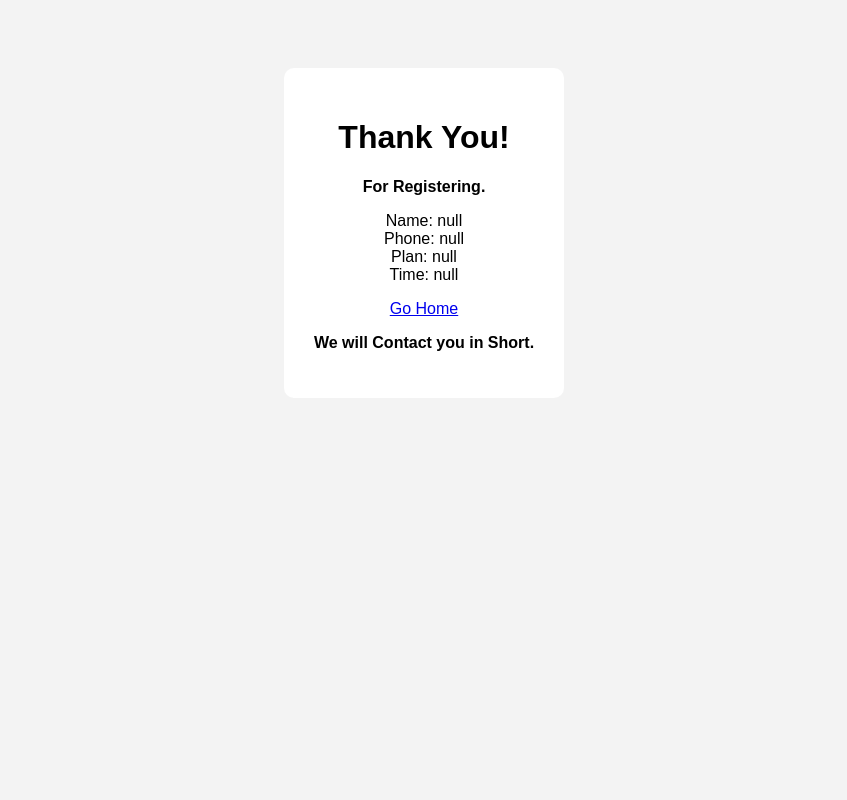
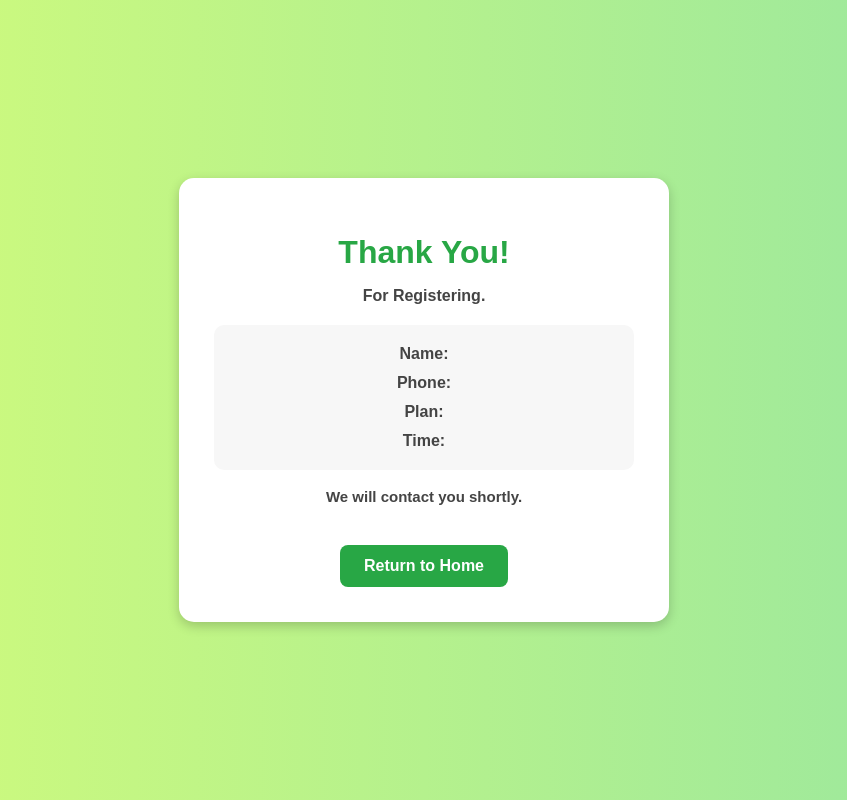
Before and after one commit to jeevankariyappams-cpu/adityayoga, a plain HTML site: page thankyou.html in a window 1280 px wide. Shown: the whole page, without its empty margins (216-1063 px from the left). Drawn offline with Linux system fonts and the light colour scheme.

Commit message:
thankyou.html

```diff
--- a/thankyou.html
+++ b/thankyou.html
@@ -1,31 +1,102 @@
-<!-- =====================
-FILE 3: thankyou.html
-===================== --><!DOCTYPE html><html>
+<!DOCTYPE html>
+<html lang="en">
+
 <head>
+<meta charset="UTF-8">
+<meta name="viewport" content="width=device-width, initial-scale=1.0">
 <title>Thank You</title>
+
 <style>
-body{text-align:center;font-family:Arial;background:#f3f3f3;padding:60px;}
-.box{background:white;padding:30px;display:inline-block;border-radius:10px;}
+
+body{
+margin:0;
+font-family:Arial,sans-serif;
+background:linear-gradient(to right,#d4fc79,#96e6a1);
+display:flex;
+justify-content:center;
+align-items:center;
+height:100vh;
+}
+
+.box{
+background:white;
+padding:35px;
+border-radius:15px;
+text-align:center;
+box-shadow:0 4px 12px rgba(0,0,0,0.2);
+max-width:420px;
+width:90%;
+}
+
+h1{
+color:#28a745;
+margin-bottom:10px;
+}
+
+p{
+color:#444;
+font-size:16px;
+}
+
+#data{
+margin-top:20px;
+line-height:1.8;
+background:#f7f7f7;
+padding:15px;
+border-radius:10px;
+}
+
+.home-btn{
+display:inline-block;
+margin-top:25px;
+padding:12px 24px;
+background:#28a745;
+color:white;
+text-decoration:none;
+border-radius:8px;
+font-weight:bold;
+}
+
+.home-btn:hover{
+background:#218838;
+}
+
+.note{
+margin-top:18px;
+font-size:15px;
+}
+
 </style>
 </head>
-<body><div class="box">
+
+<body>
+
+<div class="box">
+
 <h1>Thank You!</h1>
-<b>For Registering.</b>
+
+<p><b>For Registering.</b></p>
+
 <p id="data"></p>
 
+<p class="note"><b>We will contact you shortly.</b></p>
 
-<a href="index.html">Go Home</a>
+<a class="home-btn" href="index.html">Return to Home</a>
 
-<p><b>We will Contact you in Short.</b></p>
 </div>
 
 <script>
-let x=new URLSearchParams(window.location.search);
-document.getElementById("data").innerHTML=
-`Name: ${x.get('name')}<br>Phone: ${x.get('phone')}<br>Plan: ${x.get('plan')}<br>Time: ${x.get('time')}`;
+
+let x = new URLSearchParams(window.location.search);
+
+document.getElementById("data").innerHTML = `
+<b>Name:</b> ${x.get('name') || ''}<br>
+<b>Phone:</b> ${x.get('phone') || ''}<br>
+<b>Plan:</b> ${x.get('plan') || ''}<br>
+<b>Time:</b> ${x.get('time') || ''}
+`;
+
 </script>
-
-
 
 </body>
 </html>
```
